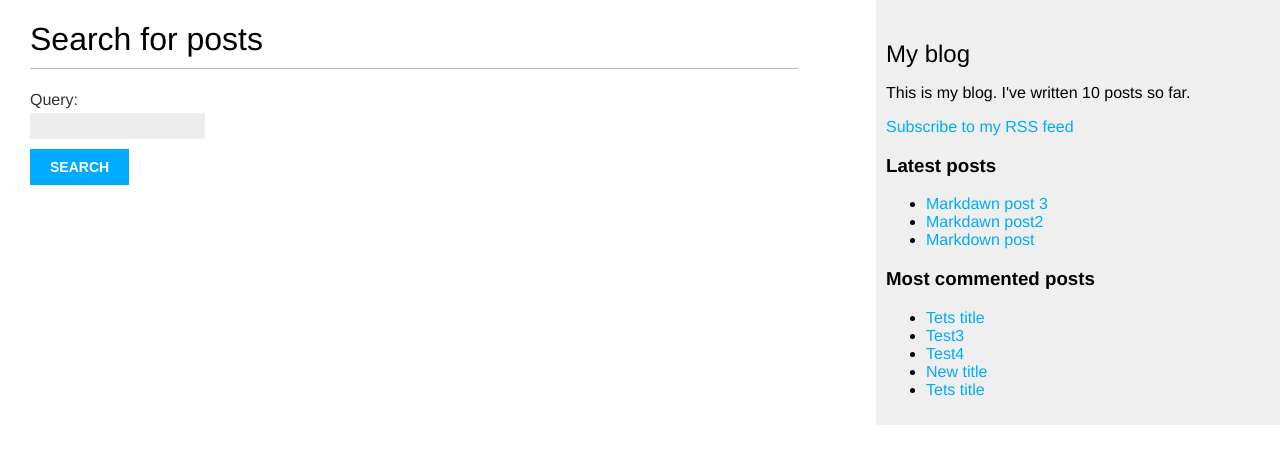
After one commit to StanleyIG/Django_blogging_app, a Django app: page /blog/search/ in a window 1280 px wide. The commit adds this page. Shown: the top 464 px of the page. Run offline with Django 4.2, Linux system fonts and the light colour scheme; data comes from the database, SQL or seed files in the repository.

Commit message:
add search (#7)
stage 7 ready

```diff
--- a/blog/forms.py
+++ b/blog/forms.py
@@ -14,3 +14,7 @@ class CommentForm(forms.ModelForm):
     class Meta:
         model = Comment
         fields = ['name', 'email', 'body']
+
+
+class SearchForm(forms.Form):
+ query = forms.CharField()
--- a/blog/templates/blog/base.html
+++ b/blog/templates/blog/base.html
@@ -18,7 +18,7 @@
       I've written {% total_posts %} posts so far.
     </p>
     <p>
-      <a href="{% url "blog:post_feed" %}">
+      <a href="{% url 'blog:post_feed' %}">
         Subscribe to my RSS feed
       </a>
     </p>
--- /dev/null
+++ b/blog/templates/blog/post/search.html
@@ -0,0 +1,31 @@
+{% extends "blog/base.html" %}
+{% load blog_tags %}
+{% block title %}Search{% endblock %}
+{% block content %}
+{% if query %}
+<h1>Posts containing "{{ query }}"</h1>
+<h3>
+    {% with results.count as total_results %}
+    Found {{ total_results }} result{{ total_results|pluralize }}
+    {% endwith %}
+</h3>
+{% for post in results %}
+<h4>
+    <a href="{{ post.get_absolute_url }}">
+        {{ post.title }}
+    </a>
+</h4>
+{{ post.body|markdown|truncatewords_html:12 }}
+{% empty %}
+<p>There are no results for your query.</p>
+
+{% endfor %}
+<p><a href="{% url 'blog:post_search' %}">Search again</a></p>
+{% else %}
+<h1>Search for posts</h1>
+<form method="get">
+    {{ form.as_p }}
+    <input type="submit" value="Search">
+</form>
+{% endif %}
+{% endblock %}
--- a/blog/urls.py
+++ b/blog/urls.py
@@ -13,4 +13,5 @@ urlpatterns = [
     path('<int:post_id>/share/', views.post_share, name='post_share'),
     path('<int:post_id>/comment/', views.post_comment, name='post_comment'),
     path('feed/', LatestPostsFeed(), name='post_feed'),
+    path('search/', views.post_search, name='post_search'),
     ]
--- a/blog/views.py
+++ b/blog/views.py
@@ -3,13 +3,16 @@ from .models import Post, Comment
 from django.core.paginator import Paginator, EmptyPage,\
  PageNotAnInteger
 from django.views.generic import ListView
-from .forms import EmailPostForm, CommentForm
+from django.contrib.postgres.search import SearchVector, \
+ SearchQuery, SearchRank
+from .forms import EmailPostForm, CommentForm, SearchForm
 from django.core.mail import send_mail
 from django.views.decorators.http import require_POST
 from django.db.models import Count
 from taggit.models import Tag
 import os
 from dotenv import load_dotenv
+from django.contrib.postgres.search import TrigramSimilarity
 
 
 load_dotenv()
@@ -146,3 +149,77 @@ def post_comment(request, post_id):
         comment.save()
         return redirect(post.get_absolute_url())
     return redirect(post.get_absolute_url())
+
+
+
+# Поиск по триграммному сходству
+def post_search(request):
+    form = SearchForm()
+    query = None
+    results = []
+
+    if 'query' in request.GET:
+        form = SearchForm(request.GET)
+        if form.is_valid():
+            query = form.cleaned_data['query']
+            results = Post.published.annotate(
+                similarity=TrigramSimilarity('title', query),
+            ).filter(similarity__gt=0.1).order_by('-similarity')
+
+    return render(request,
+                  'blog/post/search.html',
+                  {'form': form,
+                   'query': query,
+                   'results': results})
+
+
+# простой векторный поиск по 2-м полям
+"""
+def post_search(request):
+    form = SearchForm()
+    query = None
+    results = []
+    if 'query' in request.GET:
+        form = SearchForm(request.GET)
+        if form.is_valid():
+            query = form.cleaned_data['query']
+            search_vector = SearchVector('title', 'body') # можно удалить стоп слова на испанском языке  SearchVector('title', 'body', config='spanish')
+            search_query = SearchQuery(query) # search_query = SearchQuery(query, config='spanish')
+            results = Post.published.annotate(
+                search=search_vector,
+                rank=SearchRank(search_vector, search_query)
+                ).filter(search=search_query).order_by('-rank')
+
+ return render(request, 'blog/post/search.html',
+                                 {'form': form,
+                                 'query': query,
+                                 'results': results})
+"""
+
+
+"""
+# Взвешивание запросов. Препочтение будет
+def post_search(request):
+    form = SearchForm()
+    query = None
+    results = []
+    if 'query' in request.GET:
+        form = SearchForm(request.GET)
+        if form.is_valid():
+            query = form.cleaned_data['query']
+            search_vector = SearchVector('title', weight='A') + \
+                SearchVector('body', weight='B')
+                search_query = SearchQuery(query)
+                results = Post.published.annotate(
+                    search=search_vector,
+                    rank=SearchRank(search_vector, search_query)
+                    ).filter(rank__gte=0.3).order_by('-rank')
+    return render(request, 'blog/post/search.html',
+                                     {'form': form,
+                                     'query': query,
+                                     'results': results})
+
+Совпадения с заголовком будут преобладать над совпадениями с содержимым тела поста.
+Результаты фильтруются, чтобы отображать только те,
+у которых ранг выше 0.3.
+"""
```
